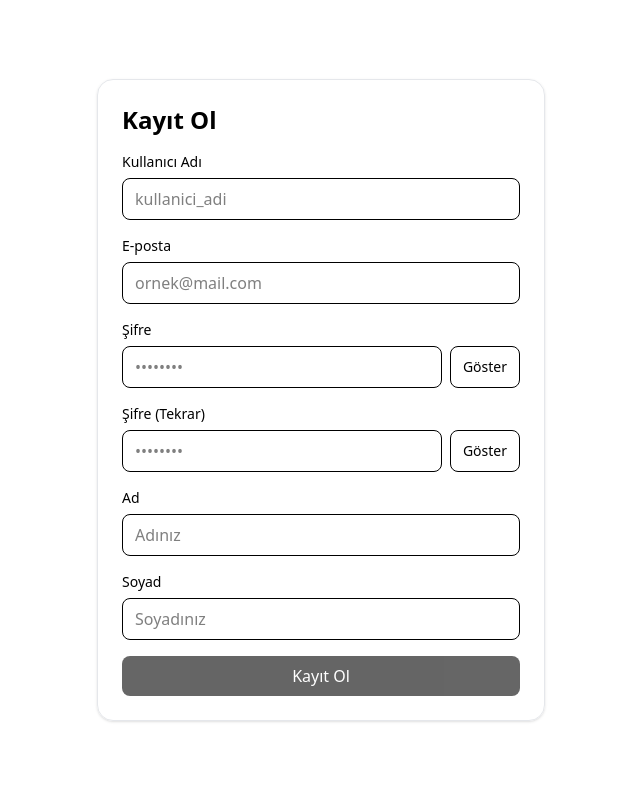
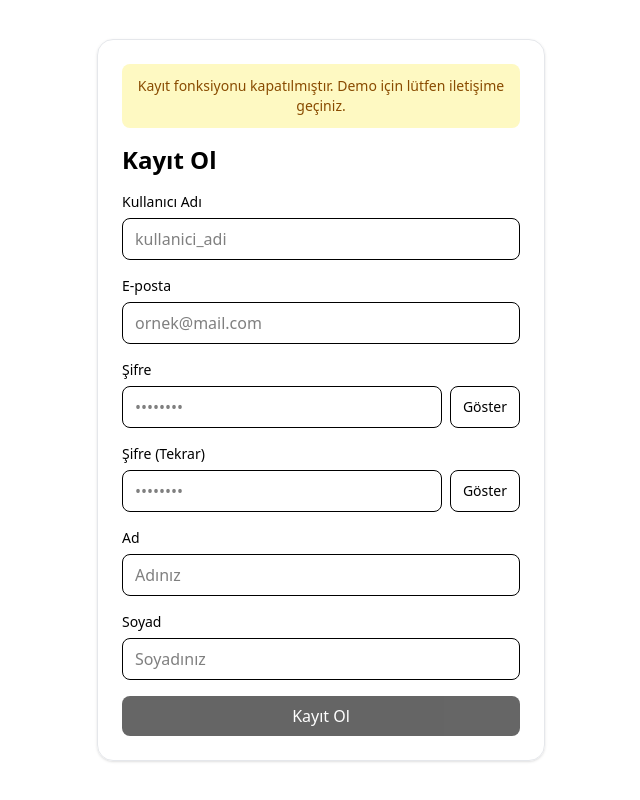
Before and after one commit to ekerfatih/Twitter-Clone-App-Frontend, a Next.js app: page /register in a window 1280 px wide. Shown: the whole page, without its empty margins (319-959 px from the left). Built offline with nearby package versions, Linux system fonts and the light colour scheme.

Commit message:
Update page.tsx

```diff
--- a/app/register/page.tsx
+++ b/app/register/page.tsx
@@ -173,6 +173,11 @@ export default function RegisterPage() {
     return (
         <main className="min-h-screen flex items-center justify-center p-6">
             <div className="w-full max-w-md rounded-2xl border border-gray-200 p-6 shadow-sm">
+                {/* Bilgilendirme */}
+                <p className="mb-4 p-3 rounded-lg bg-yellow-100 text-yellow-800 text-center text-sm">
+                    Kayıt fonksiyonu kapatılmıştır. Demo için lütfen iletişime geçiniz.
+                </p>
+
                 <h1 className="text-2xl font-semibold mb-4">Kayıt Ol</h1>
 
                 <form onSubmit={handleSubmit} className="space-y-4" noValidate>
```
